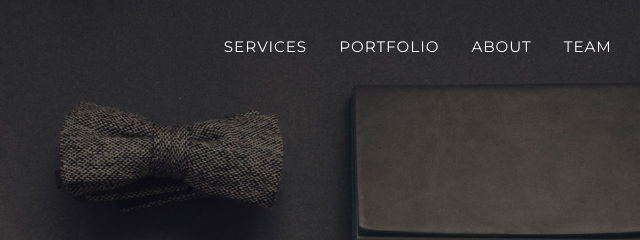
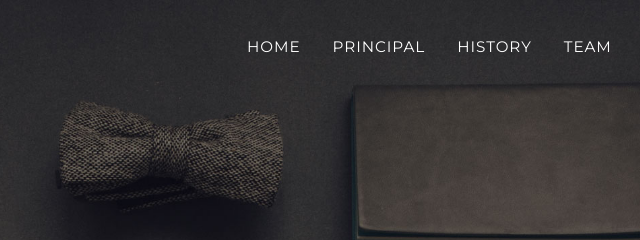
Before and after one commit to tempmed/myfirstwebsite.github.io, a plain HTML site: page index.html in a window 1280 px wide. Shown: the top 240 px of the page, 466-1106 px from the left. Drawn offline with nearby package versions, Linux system fonts and the light colour scheme.

Commit message:
changes 2

```diff
--- a/index.html
+++ b/index.html
@@ -27,9 +27,9 @@
                 </button>
                 <div class="collapse navbar-collapse" id="navbarResponsive">
                     <ul class="navbar-nav text-uppercase ms-auto py-4 py-lg-0">
-                        <li class="nav-item"><a class="nav-link" href="#services">Services</a></li>
-                        <li class="nav-item"><a class="nav-link" href="#portfolio">Portfolio</a></li>
-                        <li class="nav-item"><a class="nav-link" href="#about">About</a></li>
+                        <li class="nav-item"><a class="nav-link" href="#home">Home</a></li>
+                        <li class="nav-item"><a class="nav-link" href="#principal">Principal</a></li>
+                        <li class="nav-item"><a class="nav-link" href="#history">History</a></li>
                         <li class="nav-item"><a class="nav-link" href="#team">Team</a></li>
                         <li class="nav-item"><a class="nav-link" href="#contact">Contact</a></li>
                     </ul>
@@ -80,11 +80,11 @@
             </div>
         </section>
         <!-- Portfolio Grid-->
-        <section class="page-section bg-light" id="portfolio">
+        <section class="page-section bg-light" id="principal">
             <div class="container">
                 <div class="text-center">
                     <h2 class="section-heading text-uppercase">Principal</h2>
-                    <h3 class="section-subheading text-muted">Lorem ipsum dolor sit amet consectetur.</h3>
+                    <h3 class="section-subheading text-muted">This is my first Website.</h3>
                 </div>
                 <div class="row">
                     <div class="col-lg-4 col-sm-6 mb-4">
```
